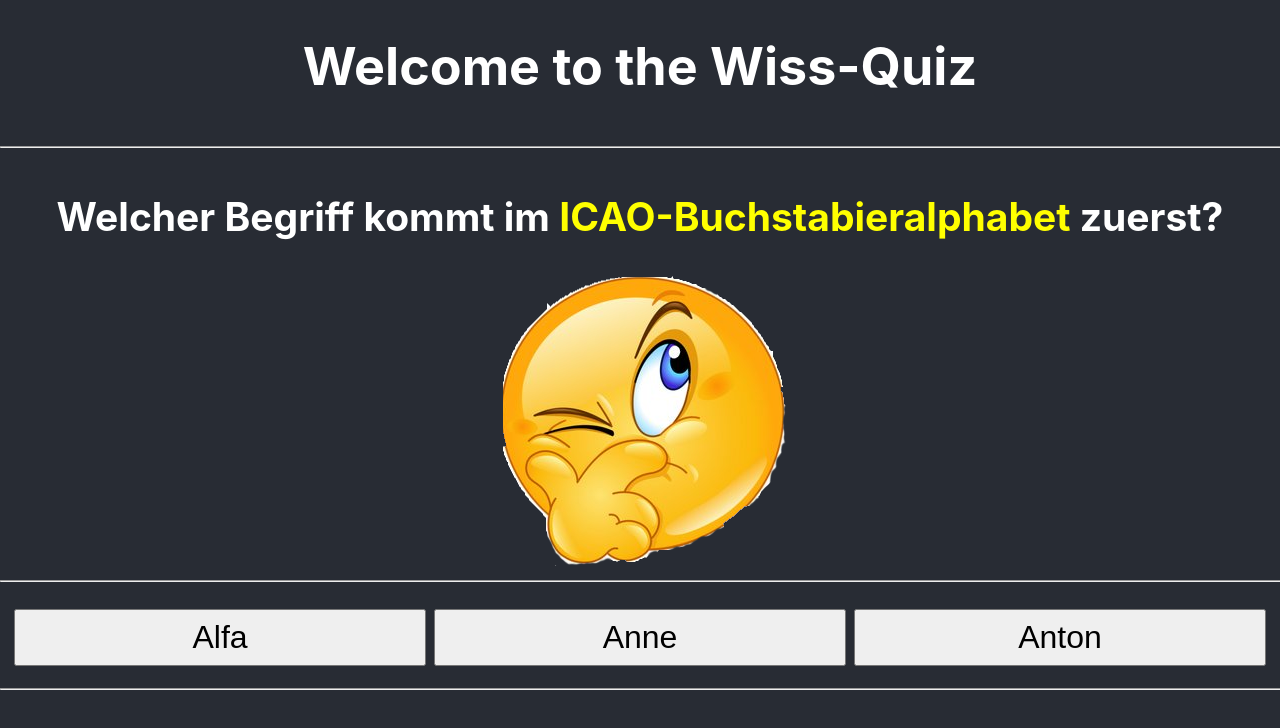
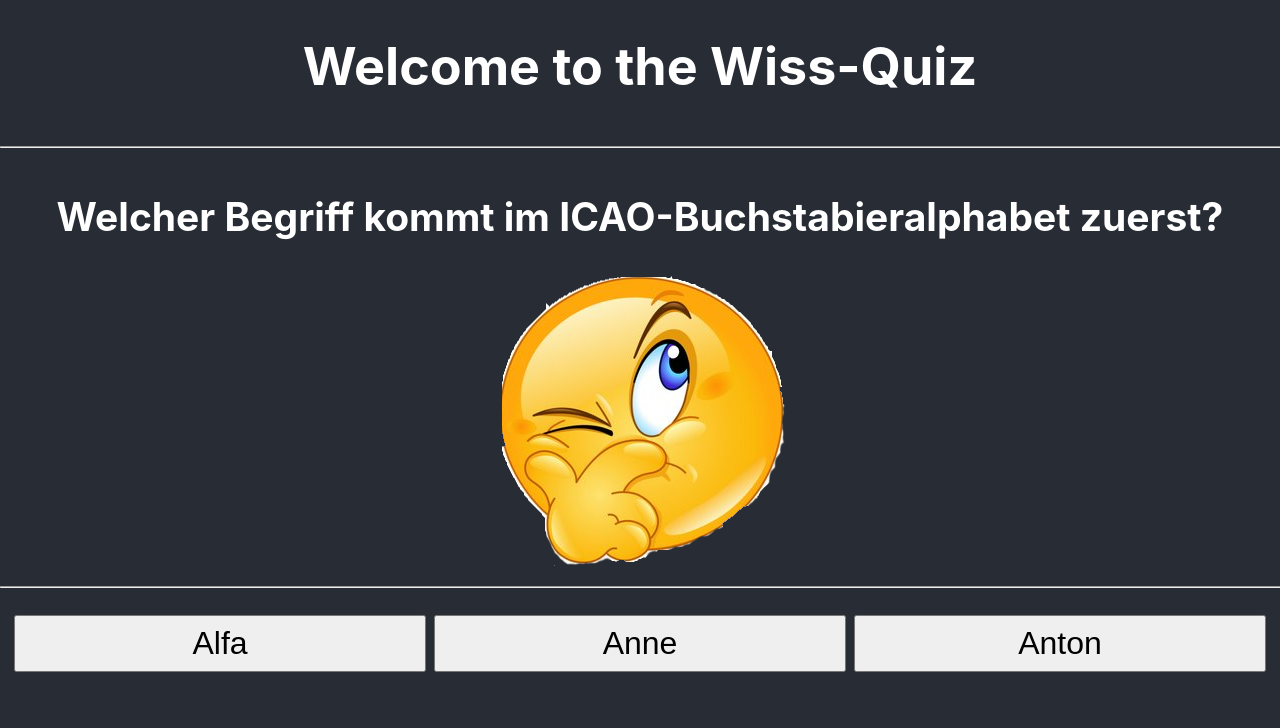
Before and after one commit to greenorca/M294_Sidequest_Templates-Solutions, a React (Create React App) app: page / in a window 1280 px wide. Shown: the top 728 px of the page. Built offline with nearby package versions, Linux system fonts and the light colour scheme.

Commit message:
working solution according to task description

```diff
--- a/src/App.css
+++ b/src/App.css
@@ -38,13 +38,13 @@ hr {
   width: 100% !important;
 }
 
-.buttonbar {
+.button-bar {
   display: grid;
   grid: auto-flow / 1fr 1fr 1fr;
   padding: 10px;
 }
 
-.buttonbar button{
+.button-bar button{
   font-size: 2em;
   padding: 8px;
   margin: 4px;
--- a/src/App.js
+++ b/src/App.js
@@ -1,7 +1,7 @@
 import './App.css';
 
 import Button from './Button.js'
-
+import Question from './Question.js'
 const buttonLabels = [ 'Alfa', 'Anne', 'Anton' ]
 
 //export var answer = ""
@@ -25,17 +25,12 @@ function App(props) {
     <div className="App">
       <header className="App-header">
         <h1>Welcome to the Wiss-Quiz</h1>
-        <hr />
-        <h2>Welcher Begriff kommt im <a href="https://de.wikipedia.org/wiki/ICAO-Alphabet">ICAO-Buchstabieralphabet</a> zuerst?</h2>
-        <img src="img/question_smiley.png" alt=""/>
-        <hr />
+        <hr/>
+        <Question question='Welcher Begriff kommt im ICAO-Buchstabieralphabet zuerst?'/>
+        <hr/>
       </header>
-      <div className="buttonbar">
+      <div className="button-bar">
         { buttons }
-      </div>
-      <hr />
-      <div className="feedbackbar">
-        { /*answer*/ }
       </div>
     </div>
   );
--- /dev/null
+++ b/src/Question.js
@@ -0,0 +1,23 @@
+import React from "react"
+
+
+class Question extends React.Component {
+  constructor(props){
+    super(props)
+    this.state = {
+      question: props.question
+    }
+  }
+
+  render() {
+    return (
+      <div className="question">
+            <h2>{ this.state.question }</h2>
+          <img src="img/question_smiley.png" alt=""/>
+      </div>
+    )
+  }
+
+}
+
+export default Question
```
